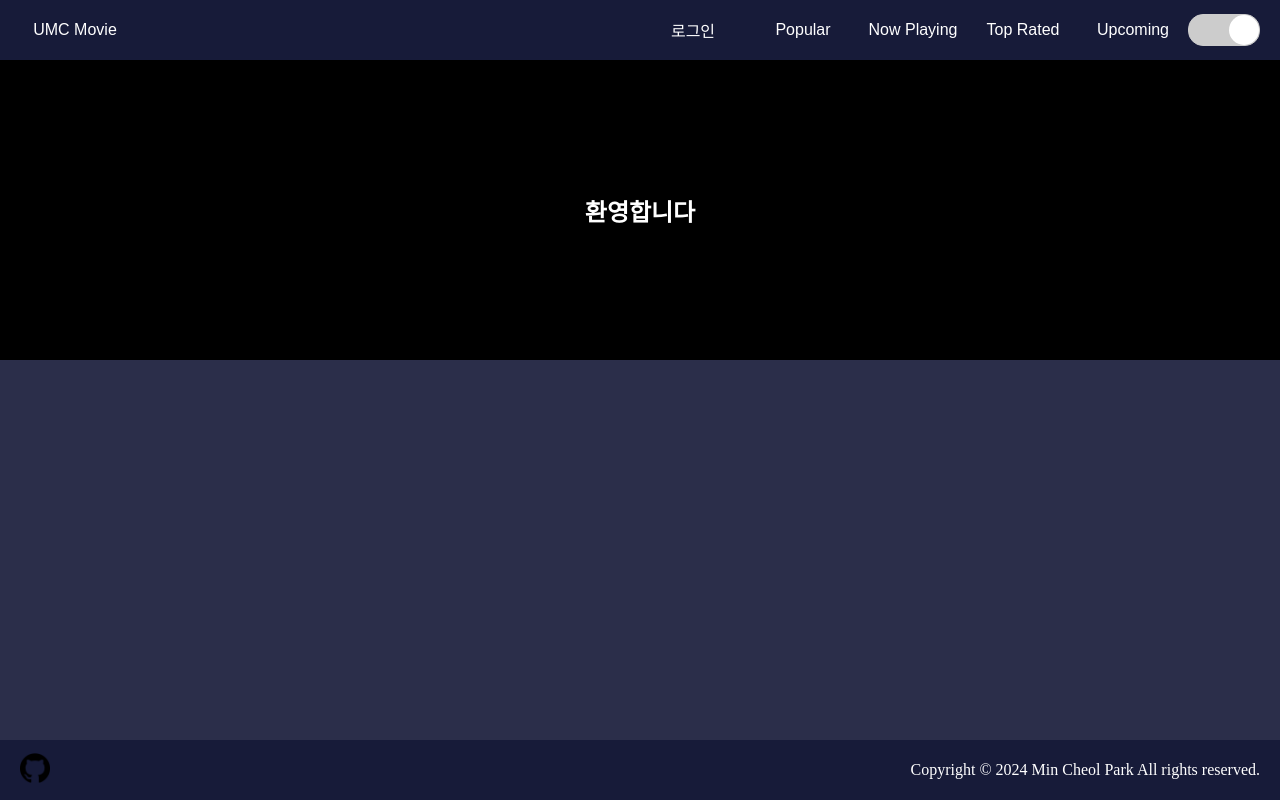
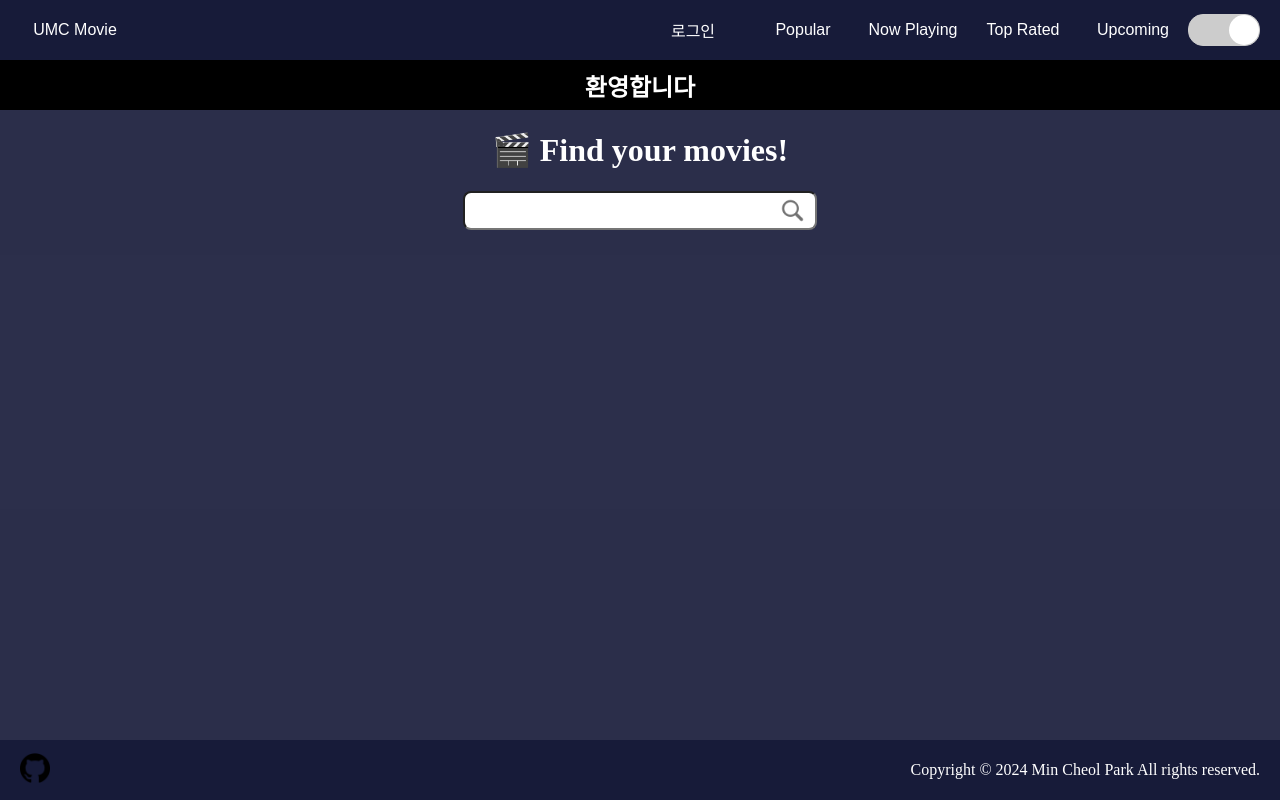
Before and after one commit to UMC-MJU/6th_Web_A, a React (Vite) app in the folder 테비-박민철/chapter3/: page / in a window 1280 px wide. Built offline with nearby package versions, Linux system fonts and the light colour scheme; no server answers.

Commit message:
feat: 5주차 메인페이지 영화 검색 기능 추가

```diff
--- a/테비-박민철/chapter3/src/App.jsx
+++ b/테비-박민철/chapter3/src/App.jsx
@@ -12,6 +12,7 @@ function App() {
     <>
       <Routes>
         <Route path="/" element={<MainPage />} />
+        <Route path="/:id" element={<MovieDetailPage />} />
         <Route path="/popular" element={<PopularPage />} />
         <Route path="/popular/:id" element={<MovieDetailPage />} />
         <Route path="/now-playing" element={<NowPlayingPage />} />
--- a/테비-박민철/chapter3/src/components/MainBanner.jsx
+++ b/테비-박민철/chapter3/src/components/MainBanner.jsx
@@ -1,7 +1,7 @@
 import styled from "styled-components";
 
 const Banner = styled.div`
-  height: 300px;
+  height: 50px;
   padding: 0 auto;
   background-color: black;
   display: grid;
--- a/테비-박민철/chapter3/src/components/Poster.jsx
+++ b/테비-박민철/chapter3/src/components/Poster.jsx
@@ -3,8 +3,8 @@ import styled from "styled-components";
 import { useNavigate, useLocation } from "react-router-dom";
 
 const Body = styled.div`
-  border-radius: 8px;
-  height: 32vw;
+  border-radius: 8px 8px 0px 0px;
+  height: ${({ $isMainPage }) => ($isMainPage ? "24vw" : "32vw")};
   margin: 40px auto;
   aspect-ratio: 2/3;
   background-color: #cccccc;
@@ -46,17 +46,18 @@ const Poster = ({ element }) => {
   const navigate = useNavigate();
 
   const handleClickPoster = () =>
-    navigate(`${location.pathname}/${element.id}`, { state: { element } });
+    navigate(`${location.pathname}${element.id}`, { state: { element } });
 
+  const isMainPage = location.pathname === "/";
   return (
-    <Body onClick={handleClickPoster}>
+    <Body onClick={handleClickPoster} $isMainPage={isMainPage}>
       <Image src={`https://image.tmdb.org/t/p/w300${element.poster_path}`} />
       <Description>
         <Title>
           <span>{element.title}</span>
         </Title>
         <Rate>
-          <span>⭐️ {element.vote_average.toFixed(1)}</span>
+          <span>⭐️ {element.vote_average?.toFixed(1)}</span>
         </Rate>
       </Description>
     </Body>
--- /dev/null
+++ b/테비-박민철/chapter3/src/components/SearchMovie.jsx
@@ -0,0 +1,51 @@
+import styled from "styled-components";
+import { useState } from "react";
+import useSearchMovieData from "../utils/hooks/useSearchMovieData";
+import PosterWrapper from "./PosterWrapper";
+
+const Title = styled.h1`
+  color: white;
+`;
+
+const Input = styled.input`
+  width: 25vw;
+  height: 25px;
+  border-radius: 8px;
+  padding: 5px 15px;
+  background-image: url("/search.png");
+  background-repeat: no-repeat;
+  background-size: 25px;
+  background-position: right 10px top 5px;
+`;
+
+const MovieResult = styled.div`
+  margin-top: 2rem;
+  overflow-y: scroll;
+  background-color: rgb(23 27 57);
+  width: 75vw;
+  height: 600px;
+  margin-bottom: 100px;
+`;
+
+const SearchMovie = () => {
+  const [value, setValue] = useState();
+  const { searchMovieData } = useSearchMovieData(value);
+
+  const handleOnChange = (e) => {
+    setValue(e.target.value);
+  };
+
+  return (
+    <>
+      <Title>🎬 Find your movies!</Title>
+      <Input onChange={handleOnChange} value={value} />
+      {value && (
+        <MovieResult>
+          <PosterWrapper movieData={searchMovieData} />
+        </MovieResult>
+      )}
+    </>
+  );
+};
+
+export default SearchMovie;
--- a/테비-박민철/chapter3/src/pages/MainPage.jsx
+++ b/테비-박민철/chapter3/src/pages/MainPage.jsx
@@ -1,20 +1,23 @@
 import styled from "styled-components";
 import MainBanner from "../components/MainBanner";
 import Layout from "../components/Layout";
+import SearchMovie from "../components/SearchMovie";
 
 const Background = styled.div`
   width: 100%;
   height: calc(100% - 420px);
   color: white;
-  display: flex;
-  justify-content: center;
+  display: grid;
+  place-items: center;
 `;
 
 const MainPage = () => {
   return (
     <Layout>
       <MainBanner />
-      <Background>{/* There's something gonna be happen.. */}</Background>
+      <Background>
+        <SearchMovie />
+      </Background>
     </Layout>
   );
 };
--- /dev/null
+++ b/테비-박민철/chapter3/src/utils/axios/getSearchMovieData.js
@@ -0,0 +1,13 @@
+import axios from "axios";
+
+const VITE_APP_MOVIE_API_KEY = "8e2d1e6d3637d6fb007d0df41e9c5ff5";
+
+const getSearchMovieData = async (query) => {
+  const data = await axios.get(
+    `https://api.themoviedb.org/3/search/movie?api_key=${VITE_APP_MOVIE_API_KEY}&query=${query}&include_adult=false`
+  );
+
+  return data;
+};
+
+export default getSearchMovieData;
--- /dev/null
+++ b/테비-박민철/chapter3/src/utils/hooks/useSearchMovieData.js
@@ -0,0 +1,26 @@
+import { useState, useEffect } from "react";
+import getSearchMovieData from "../axios/getSearchMovieData";
+
+const useSearchMovieData = (query) => {
+  const [searchMovieData, setSearchMovieData] = useState(null);
+
+  useEffect(() => {
+    const fetchData = async () => {
+      try {
+        const response = await getSearchMovieData(query);
+        if (response) {
+          setSearchMovieData(response.data);
+        }
+      } catch (error) {
+        console.error("Error fetching movie data:", error);
+      } finally {
+      }
+    };
+
+    fetchData();
+  }, [query]);
+
+  return { searchMovieData };
+};
+
+export default useSearchMovieData;
```
Also changed, not shown: 테비-박민철/chapter3/public/search.png (added).
